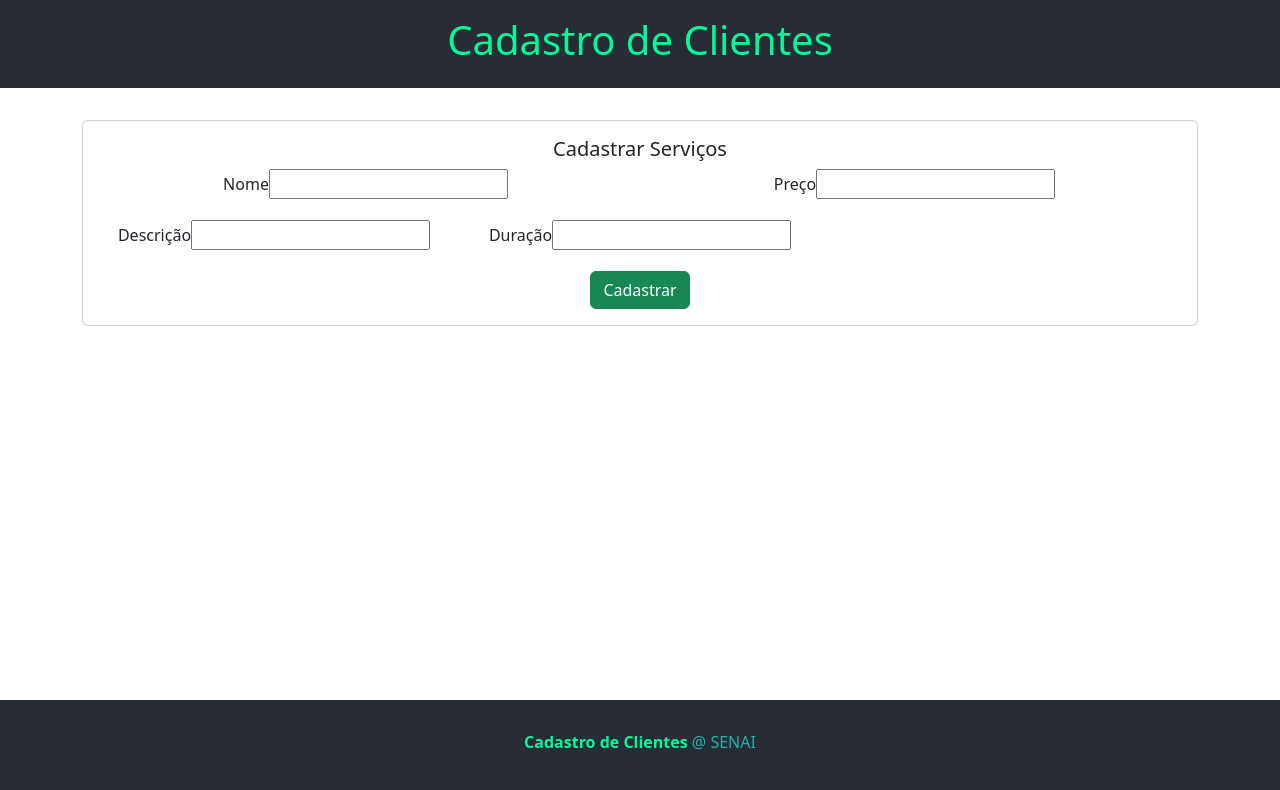
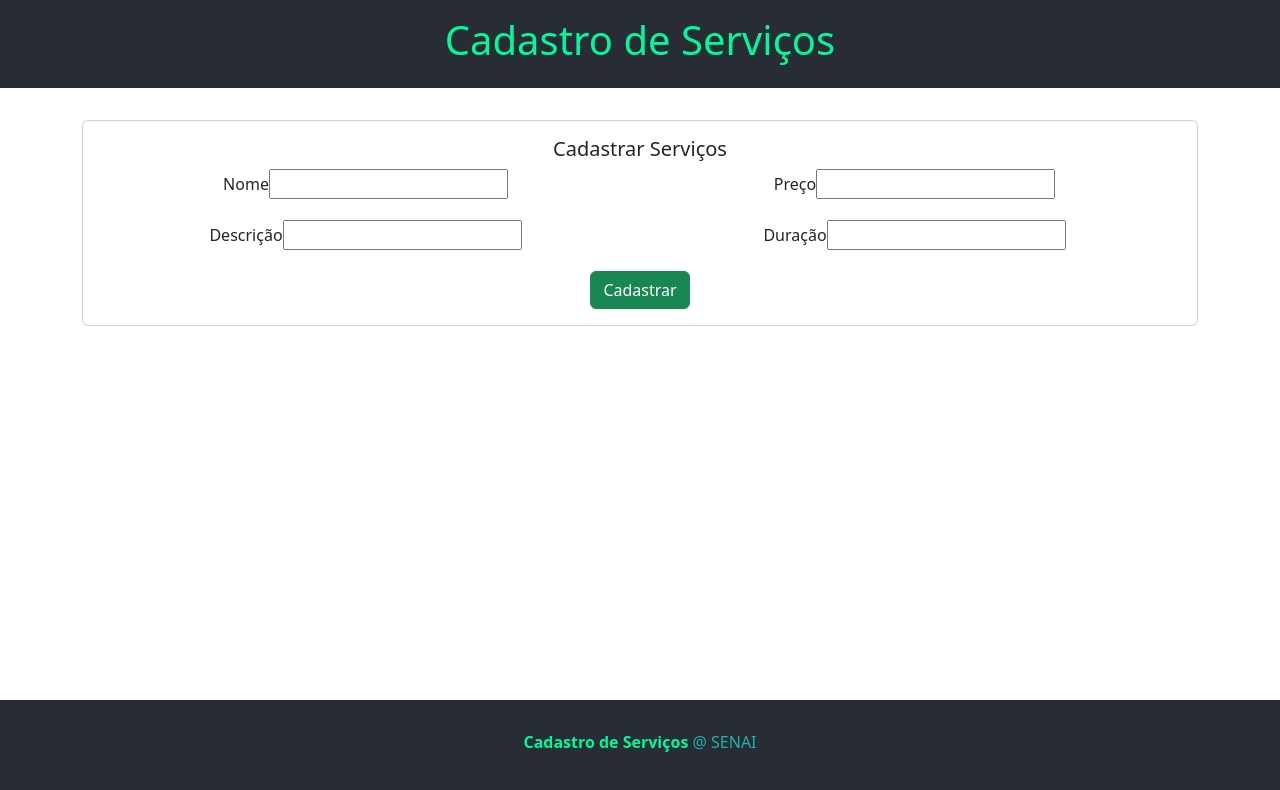
Before and after one commit to casagrande7/barbearialb_front, a React (Create React App) app: page /CadastroServicos in a window 1280 px wide. Shown: the top 790 px of the page. Built offline with nearby package versions, Linux system fonts and the light colour scheme.

Commit message:
Atualizado

```diff
--- a/src/components/CadastroServicos.tsx
+++ b/src/components/CadastroServicos.tsx
@@ -1,6 +1,6 @@
 import React, { Component, useState, ChangeEvent, FormEvent, useEffect } from 'react';
-import Footer from './Footer';
-import Header from './Header';
+import Footer from './FooterServicos';
+import Header from './HeaderServicos';
 import styles from '../App.module.css'
 import axios from 'axios';
 
@@ -78,12 +78,12 @@ const CadastroServicos = () => {
                                     <input type="text" name='preco' className='form-conrtrol' required onChange={handleState} />
 
                                 </div>
-                                <div className='col-4'>
+                                <div className='col-6'>
                                     <label htmlFor='descricao' className='form-label'>Descrição</label>
                                     <input type="text" name='descricao' className='form-conrtrol' required onChange={handleState} />
 
                                 </div>
-                                <div className='col-4'>
+                                <div className='col-6'>
                                     <label htmlFor='duracao' className='form-label'>Duração</label>
                                     <input type="text" name='duracao' className='form-conrtrol' required onChange={handleState} />
 
--- /dev/null
+++ b/src/components/FooterServicos.tsx
@@ -0,0 +1,14 @@
+import React from "react";
+import style from "./Footer.module.css"
+
+const FooterServicos = () => {
+    return(
+        <footer className={style.footer}>
+            <p>
+                <span>Cadastro de Serviços</span> @ SENAI
+            </p>
+        </footer>
+    );
+}
+
+export default FooterServicos;
--- /dev/null
+++ b/src/components/HeaderServicos.tsx
@@ -0,0 +1,12 @@
+import React from "react";
+import styles from "./Header.module.css"
+
+const HeaderServicos = () => {
+    return (
+        <header className={styles.header}>
+            <h1>Cadastro de Serviços</h1>
+        </header>
+    );
+}
+
+export default HeaderServicos;
```
